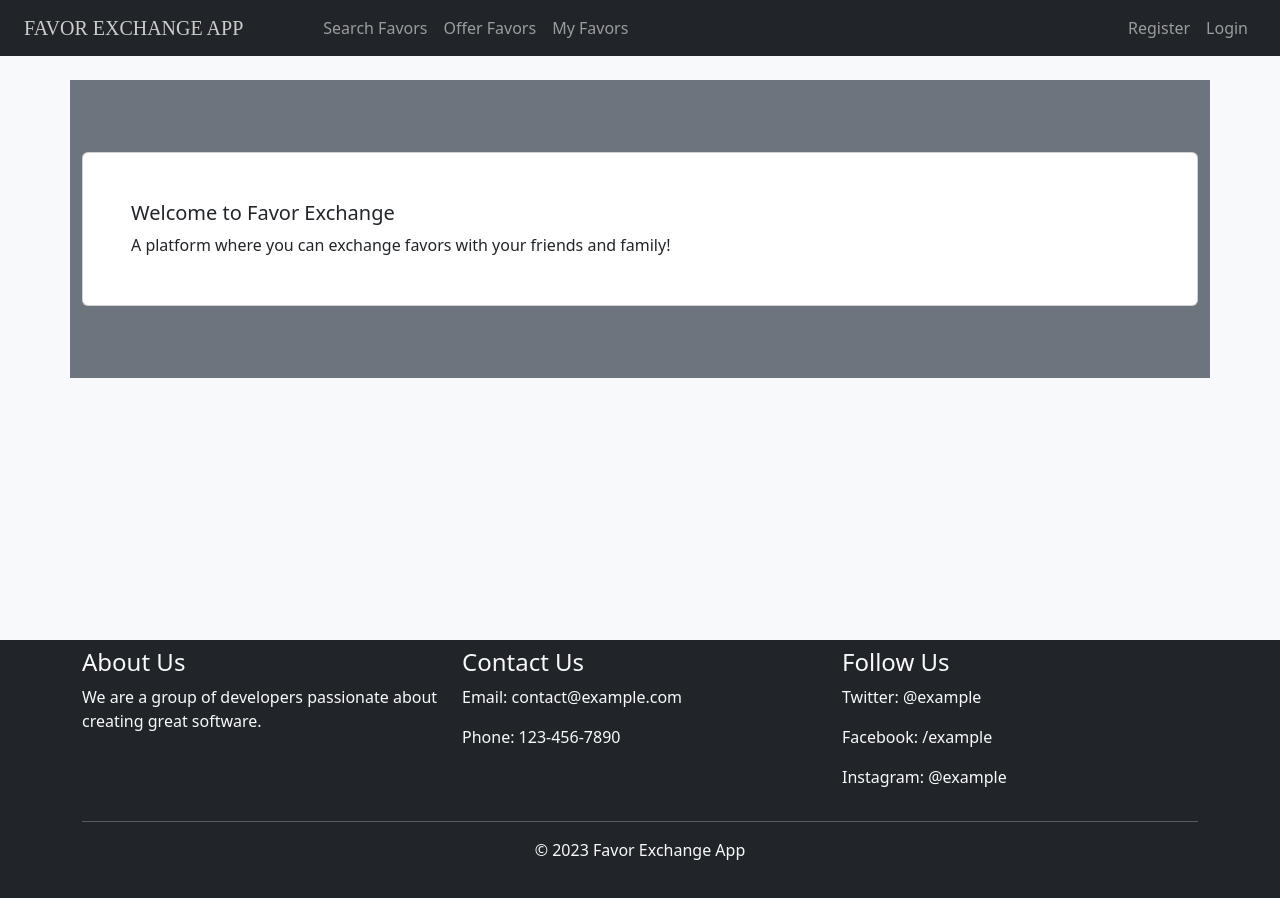
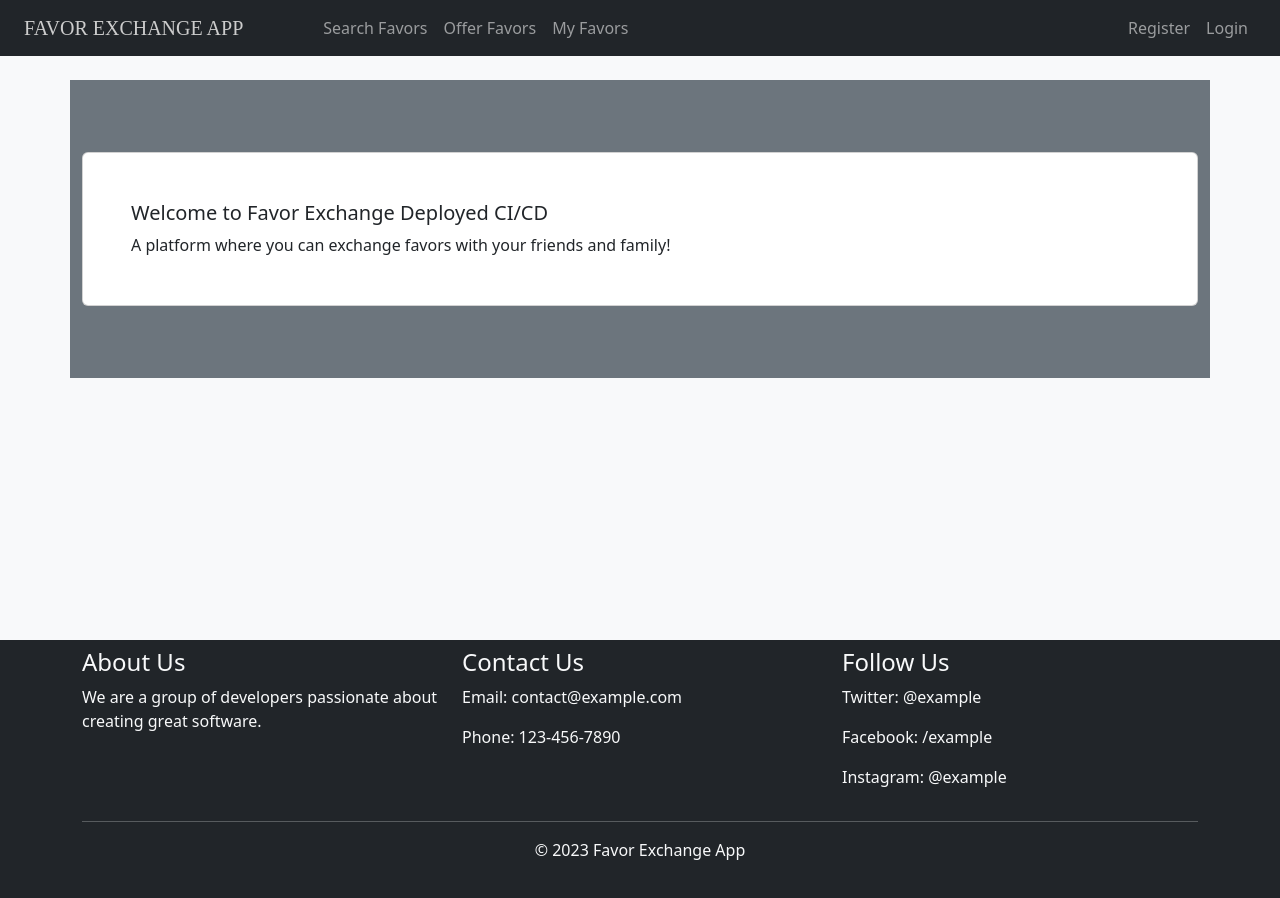
Before and after one commit to DamyanBG/favor-exchange-react-app, a React (Create React App) app: page / in a window 1280 px wide. Shown: the top 898 px of the page. Built offline with nearby package versions, Linux system fonts and the light colour scheme.

Commit message:
test CI CD

```diff
--- a/src/components/HomePage.js
+++ b/src/components/HomePage.js
@@ -4,7 +4,7 @@ const HomePage = () => {
     return (
         <Container className="mt-4 mb-4 pt-4 pb-4 bg-secondary">
             <Card className="my-5 p-5">
-                <Card.Title>Welcome to Favor Exchange</Card.Title>
+                <Card.Title>Welcome to Favor Exchange Deployed CI/CD</Card.Title>
                 <Card.Text>
                 A platform where you can exchange favors with your friends and family!
                 </Card.Text>
```
